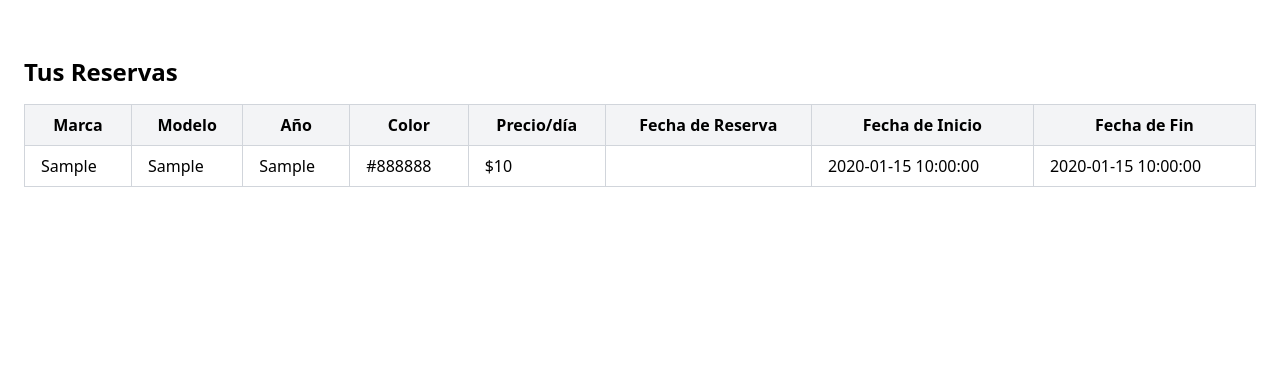
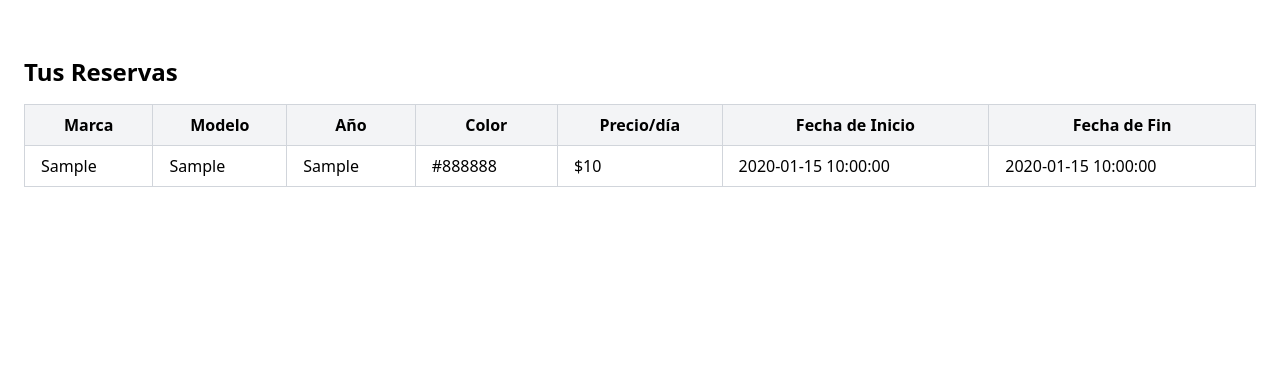
Before and after one commit to dhnayn/alquiler_autos, a Flask app: page /view_reservations in a window 1280 px wide. Shown: the part 64-449 px from the top of the page. Run offline with Flask 3, Linux system fonts and the light colour scheme; the visitor is signed in with stand-in values (Sample User, id 1); tables that the repository leaves empty or names only in its code hold one stand-in row (values such as "Sample post"); data that the repository does not hold is empty.

Commit message:
actualizacion

```diff
--- a/templates/base.html
+++ b/templates/base.html
@@ -63,7 +63,6 @@
                                         <li><a href="{{ url_for('view_vehicles') }}" class="block px-4 py-2 text-sm hover:bg-gray-700">Dashboard</a></li>
                                     {% endif %}
                                     <!-- Mostrar estas opciones para cualquier usuario logueado -->
-                                    <li><a href="{{ url_for('vehicles') }}" class="block px-4 py-2 text-sm hover:bg-gray-700">Ver Vehículos</a></li>
                                     <li><a href="{{ url_for('view_reservations') }}" class="block px-4 py-2 text-sm hover:bg-gray-700">Ver Reservas</a></li>
                                     <li><a href="{{ url_for('logout') }}" class="block px-4 py-2 text-sm hover:bg-gray-700">Cerrar sesión</a></li>
                                 </ul>
--- a/templates/manage_users.html
+++ b/templates/manage_users.html
@@ -14,7 +14,6 @@
                     <th class="px-4 py-2">Nombre de Usuario</th>
                     <th class="px-4 py-2">Correo</th>
                     <th class="px-4 py-2">Rol</th>
-                    <th class="px-4 py-2">Acciones</th>
                 </tr>
             </thead>
             <tbody>
--- a/templates/reservations.html
+++ b/templates/reservations.html
@@ -13,7 +13,6 @@
                 <th class="border border-gray-300 px-4 py-2">Año</th>
                 <th class="border border-gray-300 px-4 py-2">Color</th>
                 <th class="border border-gray-300 px-4 py-2">Precio/día</th>
-                <th class="border border-gray-300 px-4 py-2">Fecha de Reserva</th>
                 <th class="border border-gray-300 px-4 py-2">Fecha de Inicio</th>
                 <th class="border border-gray-300 px-4 py-2">Fecha de Fin</th>
             </tr>
@@ -26,7 +25,6 @@
                 <td class="border border-gray-300 px-4 py-2">{{ reserva['año'] }}</td>
                 <td class="border border-gray-300 px-4 py-2">{{ reserva['color'] }}</td>
                 <td class="border border-gray-300 px-4 py-2">${{ reserva['precio_dia'] }}</td>
-                <td class="border border-gray-300 px-4 py-2">{{ reserva['fecha_reserva'] }}</td>
                 <td class="border border-gray-300 px-4 py-2">{{ reserva['fecha_inicio'] }}</td>
                 <td class="border border-gray-300 px-4 py-2">{{ reserva['fecha_fin'] }}</td>
             </tr>
```
